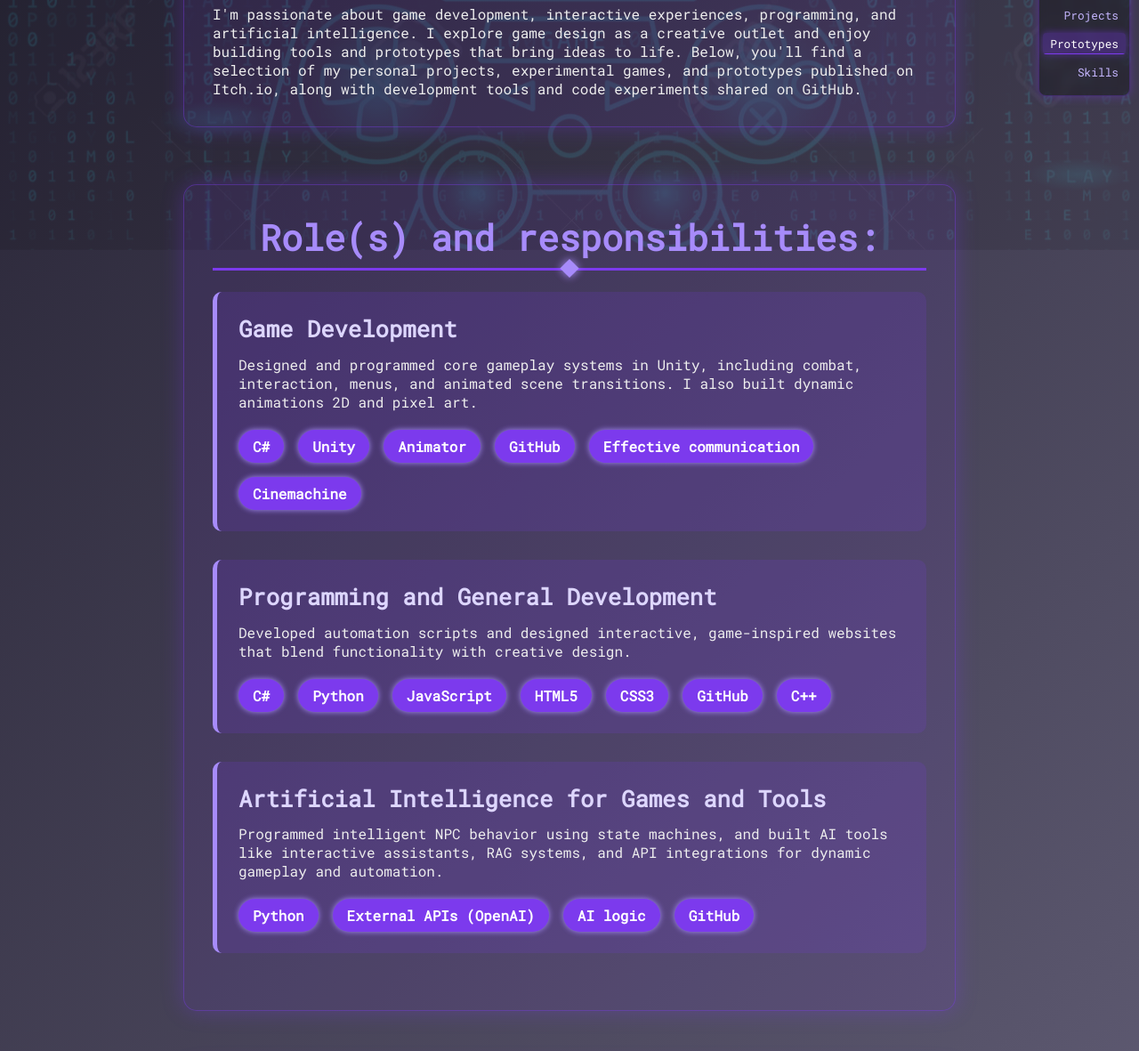
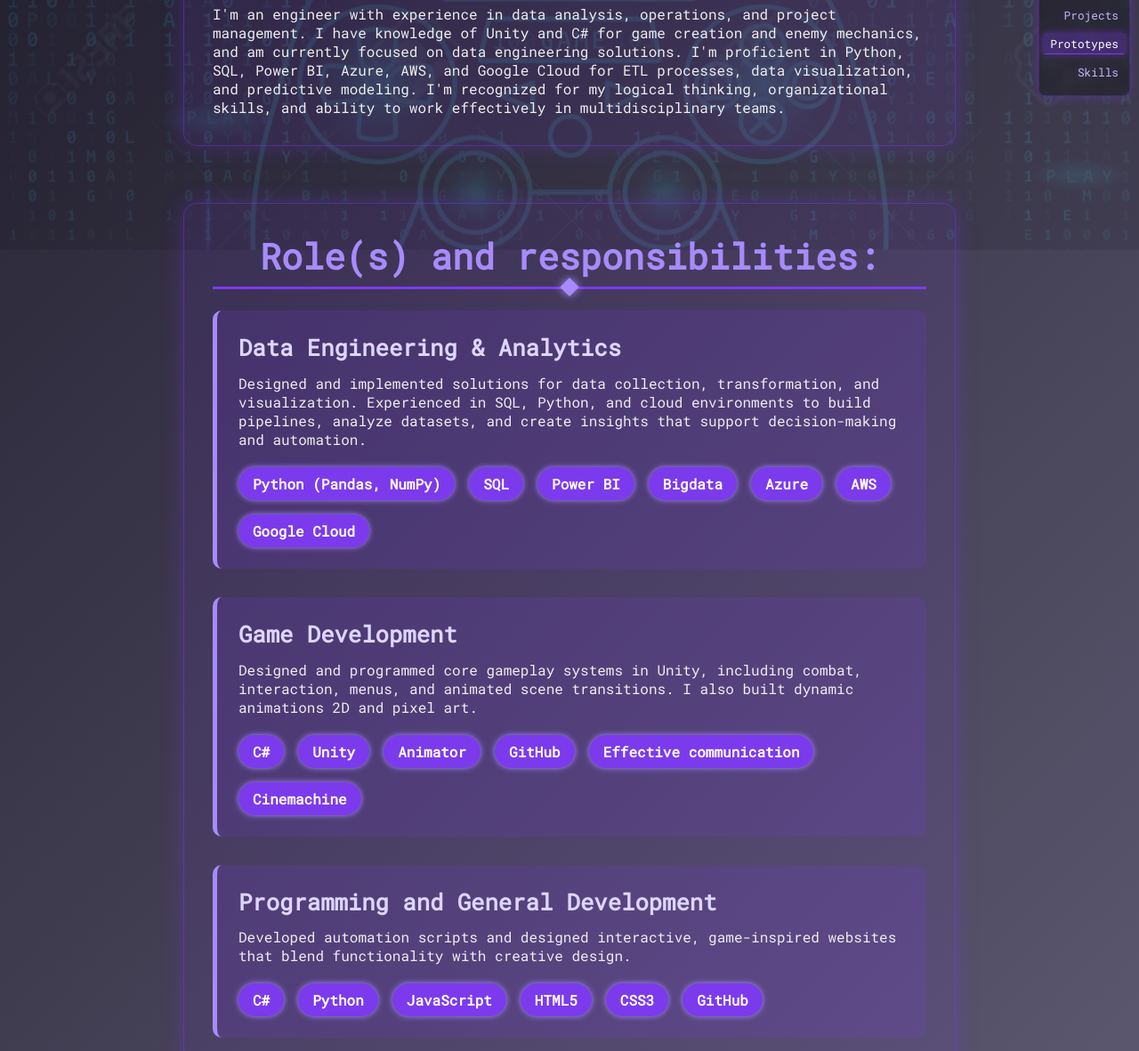
Before and after one commit to Billy969/Juan_Acosta_Portafolio, a plain HTML site: page index.html in a window 1280 px wide. Shown: the part 519-1700 px from the top of the page at 89% size. Drawn offline with Linux system fonts and the light colour scheme.

Commit message:
actualizacion 16 de semptiembre

```diff
--- a/index.html
+++ b/index.html
@@ -60,15 +60,34 @@
 <main>
   <section id="about-me" class="section">
       <h2>ABOUT ME</h2>
-      <p>I'm passionate about game development, interactive experiences, programming, and artificial intelligence. I explore game design as a creative outlet and enjoy building tools and prototypes that bring ideas to life.
-      Below, you'll find a selection of my personal projects, experimental games, and prototypes published on Itch.io, along with development tools and code experiments shared on GitHub.</p>
+      <p>I'm an engineer with experience in data analysis, operations, and project management.
+        I have knowledge of Unity and C# for game creation and enemy mechanics, and am currently focused on data engineering solutions.
+        I'm proficient in Python, SQL, Power BI, Azure, AWS, and Google Cloud for ETL processes, data visualization, and predictive modeling.
+        I'm recognized for my logical thinking, organizational skills, and ability to work effectively in multidisciplinary teams.</p>
   </section>
 
   <section id="roles" class="section">
     <h2>Role(s) and responsibilities:</h2>
     <div class="role-category">
+        <h3>Data Engineering & Analytics</h3>
+        <p>Designed and implemented solutions for data collection, transformation, and visualization.
+       Experienced in SQL, Python, and cloud environments to build pipelines, analyze datasets,
+       and create insights that support decision-making and automation.</p>
+        <br>
+        <ul class="functions-list">
+            <li>Python (Pandas, NumPy)</li>
+            <li>SQL</li>
+            <li>Power BI</li>
+            <li>Bigdata</li>
+            <li>Azure</li>
+            <li>AWS</li>
+            <li>Google Cloud</li>
+        </ul>
+    </div>
+    <div class="role-category">
         <h3>Game Development</h3>
-        <p> Designed and programmed core gameplay systems in Unity, including combat, interaction, menus, and animated scene transitions. I also built dynamic animations 2D and pixel art.</p>
+        <p> Designed and programmed core gameplay systems in Unity, including combat, interaction, menus, and animated scene transitions.
+          I also built dynamic animations 2D and pixel art.</p>
         <br>
         <ul class="functions-list">
             <li>C#</li>
@@ -90,18 +109,6 @@
             <li>HTML5</li>
             <li>CSS3</li>
             <li>GitHub</li>
-            <li>C++</li>
-        </ul>
-    </div>
-    <div class="role-category">
-        <h3>Artificial Intelligence for Games and Tools</h3>
-        <p>Programmed intelligent NPC behavior using state machines, and built AI tools like interactive assistants, RAG systems, and API integrations for dynamic gameplay and automation.</p>
-        <br>
-        <ul class="functions-list">
-            <li>Python</li>
-            <li>External APIs (OpenAI)</li>
-            <li>AI logic</li>
-            <li>GitHub</li>
         </ul>
     </div>
   </section>
@@ -114,6 +121,12 @@
         <h3>Game: Animarun</h3>
         <p>Recover the child's 3 souls and return Moloch to Hell.</p>
         <a href="https://mgdz18.itch.io/animarun" target="_blank">Try it Here</a>
+      </div>
+      <div class="project-card">
+        <img src="img/Windmayhem.png" alt="Proyecto Unity" />
+        <h3>Game: Wind Mayhem</h3>
+        <p>Participation in the "Cali Game Jam" with a wind theme, with different entertaining mini-games.</p>
+        <a href="https://tayronagames.itch.io/wind-mayhem" target="_blank">Try it Here</a>
       </div>
       <div class="project-card">
         <img src="img/Freeyourskull.png" alt="Proyecto Unity" />
@@ -150,6 +163,12 @@
         <h3>Subway farm</h3>
         <p>Programmed the jump mechanic, added background music, and implemented character animations using Unity’s Animator system.</p>
         <a href="https://juanin96.itch.io/subway-farm" target="_blank">Try it Here</a>
+      </div>
+      <div class="project-card">
+        <img src="img/spaceinvaders.png" alt="Prototipo 4" />
+        <h3>Space invaders</h3>
+        <p>Programmed the jump mechanic, added background music, and implemented character animations using Unity’s Animator system.</p>
+        <a href="https://github.com/Billy969/Mi-propio-Space-invaders" target="_blank">Check out the repository Here</a>
       </div>
     </div>
   </section>
--- a/script.js
+++ b/script.js
@@ -10,7 +10,7 @@ const dynamicTitleElement = document.getElementById('dynamic-title');
 const titles = [
     "Petroleum Engineer",
     "Software Developer",
-    "Game Developer Jr."
+    "Data Engineer"
 ];
 let titleIndex = 0;
 let charIndex = 0;
```
Also changed, not shown: img/Windmayhem.png (added), img/spaceinvaders.png (added).
